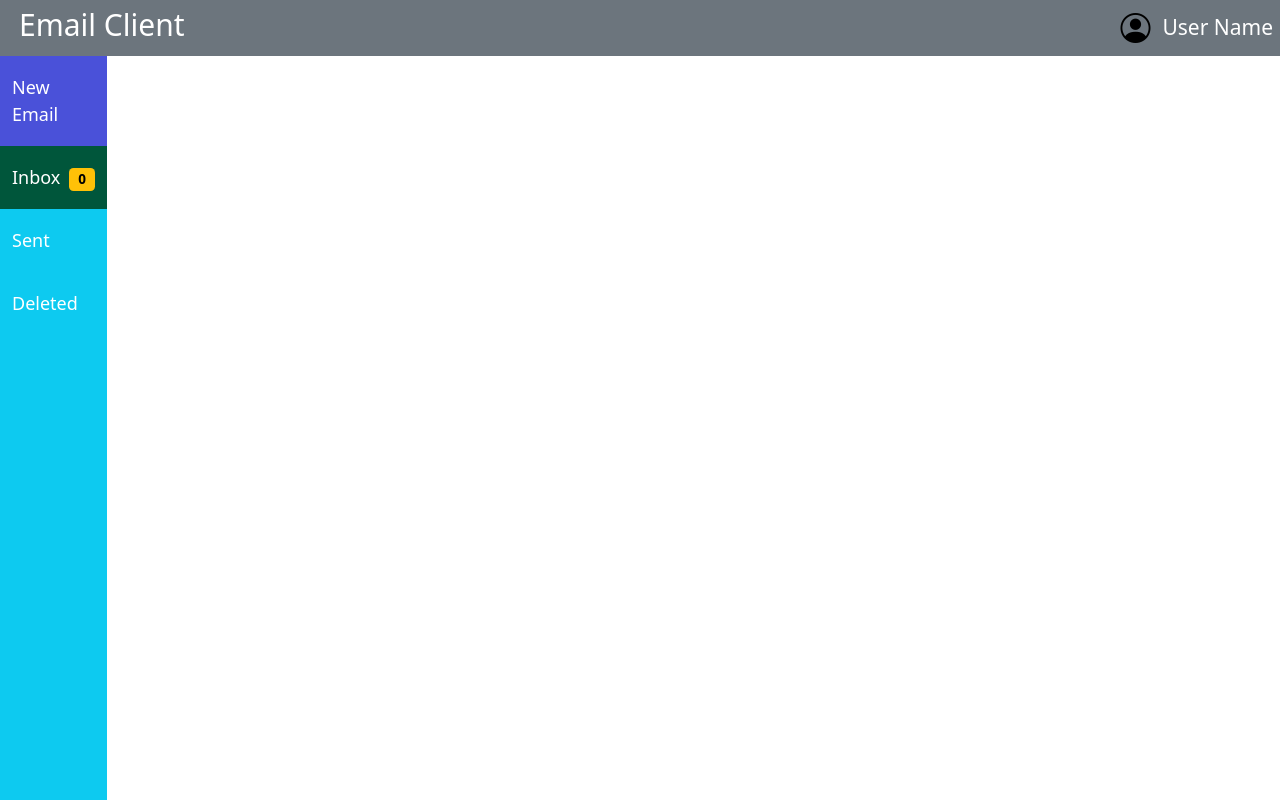
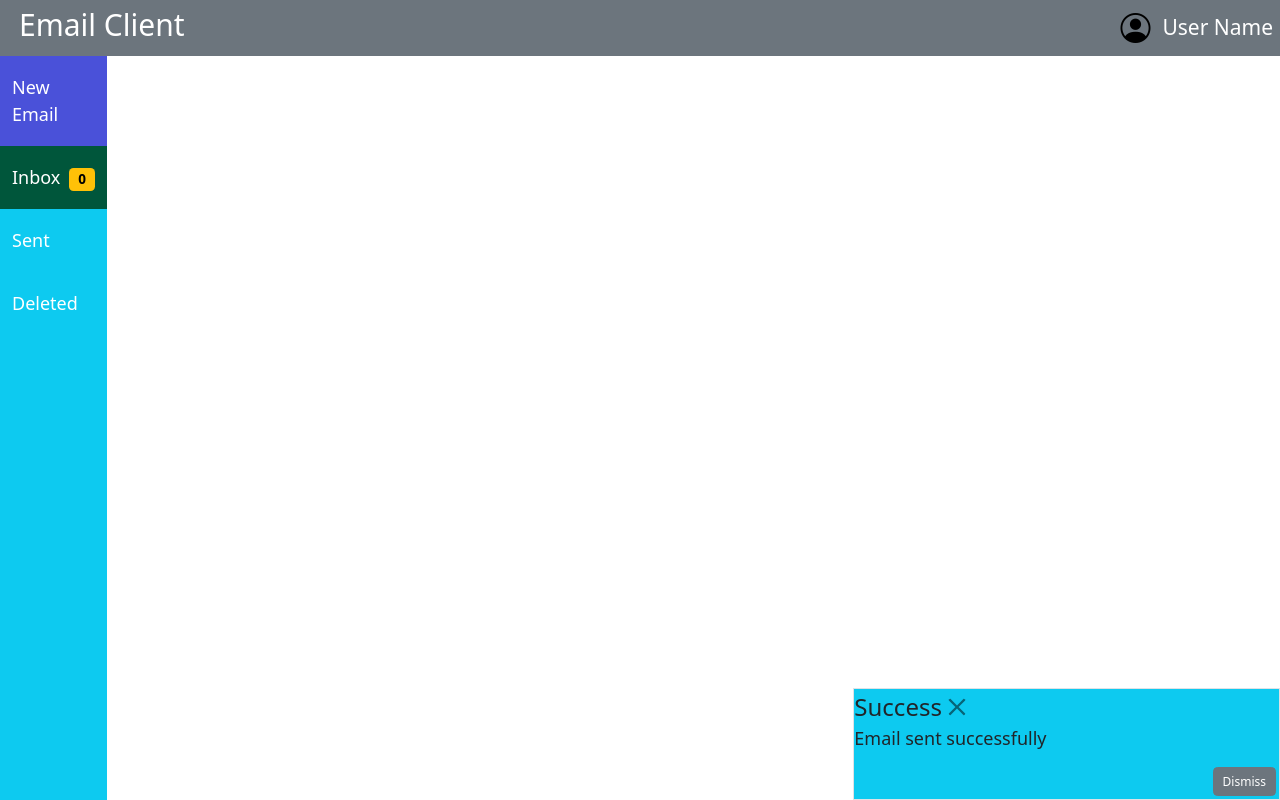
Before and after one commit to iO-Academy/2023-jul-cmail, a React (Vite) app: page / in a window 1280 px wide. Built offline with nearby package versions, Linux system fonts and the light colour scheme; no server answers.

Commit message:
html and css for alert created. no functionality on the close button

```diff
--- a/src/App.jsx
+++ b/src/App.jsx
@@ -4,6 +4,7 @@ import Inbox from './Components/Inbox'
 import { useState } from 'react'
 import NewEmail from './Components/NewEmail'
 import SentBox from './Components/SentBox'
+import Alert from './Components/Alert'
 
 function App() {
   const [inboxCount, setInboxCount] = useState(0)
@@ -26,6 +27,7 @@ function App() {
 
   return (
     <div className="row h-100 g-0">
+      <Alert/>
       {newEmail && <NewEmail cancelNewEmail={cancelNewEmail}/>}
       <Header inboxCounter={inboxCount} setEmailListToDisplay={setEmailListToDisplay} emailListToDisplay={emailListToDisplay} setNewEmail={setNewEmail} openNewEmail={openNewEmail} />
       {emailListToDisplay == 'inbox' && <Inbox emailId={emailId} setInboxCount={setInboxCount} setEmailId={setEmailId} refreshEmails={refreshEmails}/>}
--- /dev/null
+++ b/src/Components/Alert/Alert.css
@@ -0,0 +1,4 @@
+.sent-message {
+    bottom: 0;
+    right: 0;
+}
--- a/src/Components/Alert/index.jsx
+++ b/src/Components/Alert/index.jsx
@@ -1,8 +1,25 @@
+import './Alert.css'
+
 const Alert = () => {
+    const sentSuccess = true
+
     return (
-        <>
-
-        </>
+        <div className={"offset-4 col-4 border position-fixed sent-message bg-info " + (sentSuccess ? "bg-info" : "bg-danger")}>
+            <div className="modal-dialog fs-4">
+                <div className="modal-content">
+                <div className="modal-header">
+                    <h5 className="modal-title fs-2">{sentSuccess ? "Success" : "Unsuccessful"}</h5>
+                    <button type="button" className="btn-close m-2" data-bs-dismiss="modal" aria-label="Close"></button>
+                </div>
+                <div className="modal-body">
+                    <p>{sentSuccess ? "Email sent successfully" : "Sending email is unsuccessful also Colin smells and Josh is a turnip"}</p>
+                </div>
+                <div className="modal-footer">
+                    <button type="button" className="btn btn-secondary m-1" data-bs-dismiss="modal">Dismiss</button>
+                </div>
+                </div>
+            </div>
+        </div>
     )
 }
 
--- a/src/Components/Header/index.jsx
+++ b/src/Components/Header/index.jsx
@@ -20,7 +20,7 @@ const Header = ({inboxCounter,setEmailListToDisplay, emailListToDisplay, openNew
                     <span>User Name</span>
                 </div>
             </div>
-            <div className={"fs-4 col-4 col-md-2 col-lg-1 h-100 bg-info text-dark d-md-block " + (displayMenu ? '' : 'd-none')}>
+            <div className={"z-1 fs-4 col-4 col-md-2 col-lg-1 h-100 bg-info text-dark d-md-block " + (displayMenu ? '' : 'd-none')}>
                 <a onClick={openNewEmail}
                 className="d-block px-3 py-4 text-white link-underline link-underline-opacity-0 new-email" href="#">New Email</a>
                 <a onClick={() => {
```
